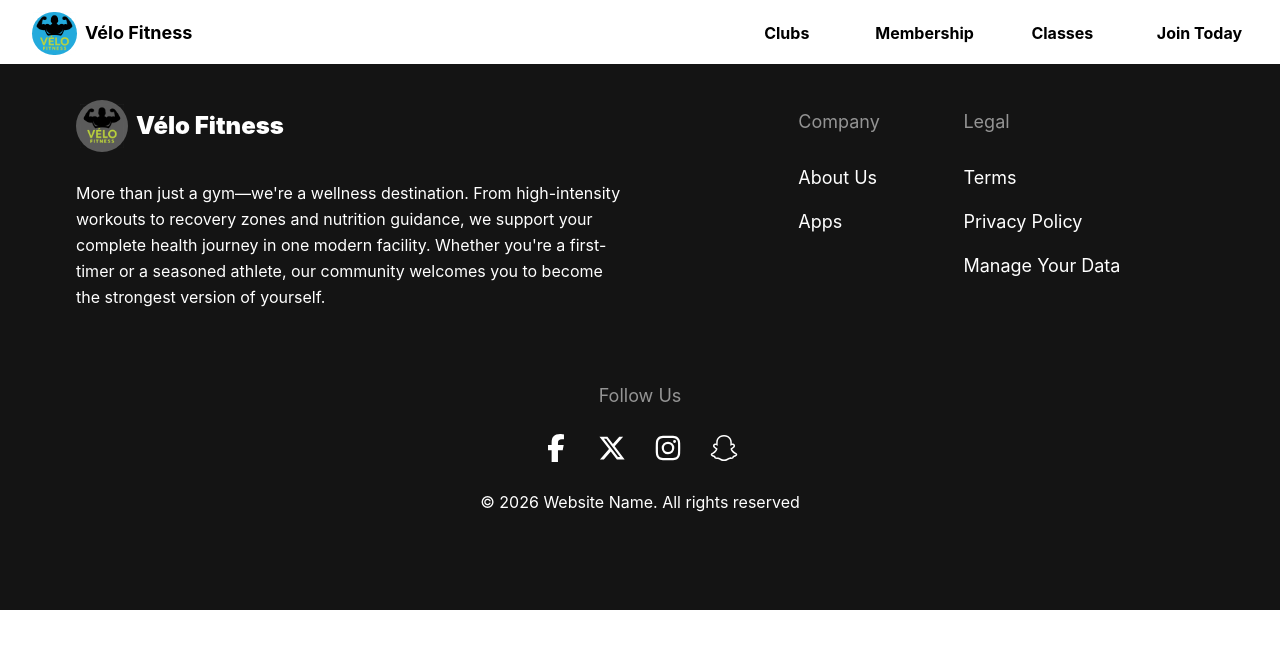
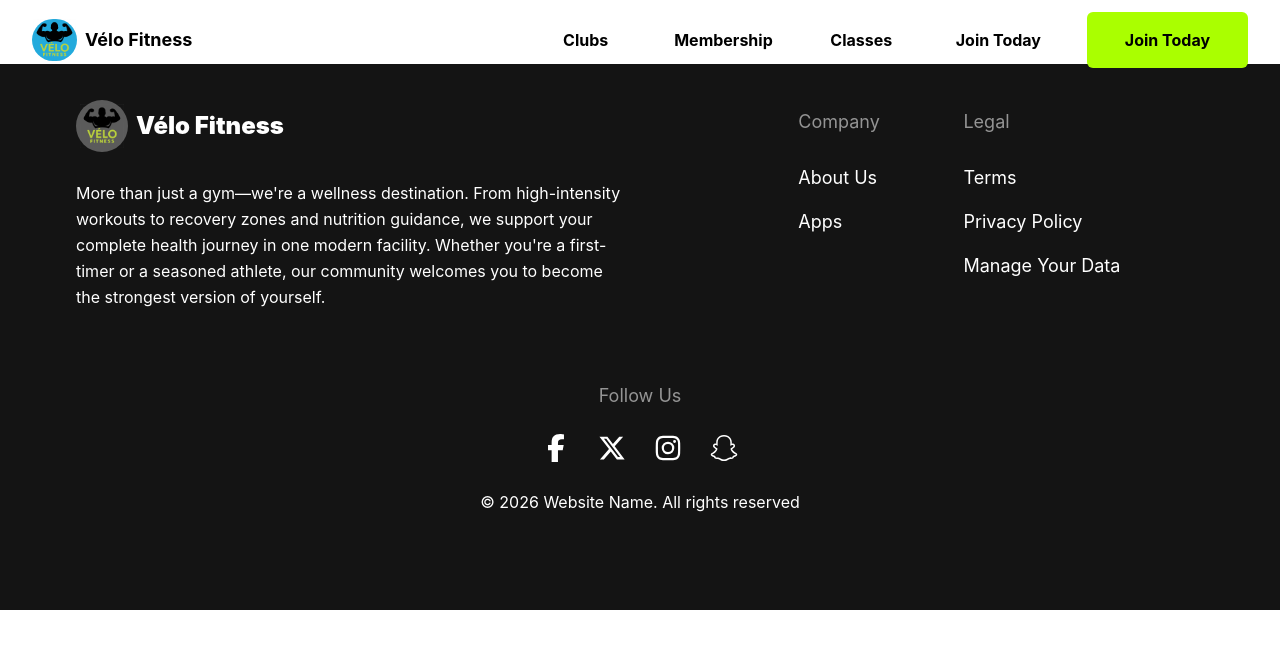
Before and after one commit to Nhlalo/VeloFitness, a React (Vite) app: page / in a window 1280 px wide. Shown: the top 648 px of the page. Built offline with nearby package versions, Linux system fonts and the light colour scheme.

Commit message:
feat: create the 'sign today' button

```diff
--- a/src/components/layout/header/Header.tsx
+++ b/src/components/layout/header/Header.tsx
@@ -89,12 +89,9 @@ export default function Header({}) {
             </figcaption>
           </button>
           <nav className="hidden lg:block">
-            <ul className="flex gap-10">
+            <ul className="flex items-center gap-10">
               {navLinksContent.map((element) => (
-                <li
-                  key={element.key}
-                  className="cursor:pointer hover:underline"
-                >
+                <li key={element.key} className="hover:underline">
                   <Link
                     to="/"
                     style={{ color: currentColors?.color }}
@@ -104,6 +101,15 @@ export default function Header({}) {
                   </Link>
                 </li>
               ))}
+              <li className="rounded-md bg-[#AAFF00] px-8 py-4 hover:bg-[#9EF200]">
+                <Link
+                  to="/"
+                  style={{ color: currentColors?.color }}
+                  className="block min-w-[9ch] text-center font-bold"
+                >
+                  Join Today
+                </Link>
+              </li>
             </ul>
           </nav>
 
```
